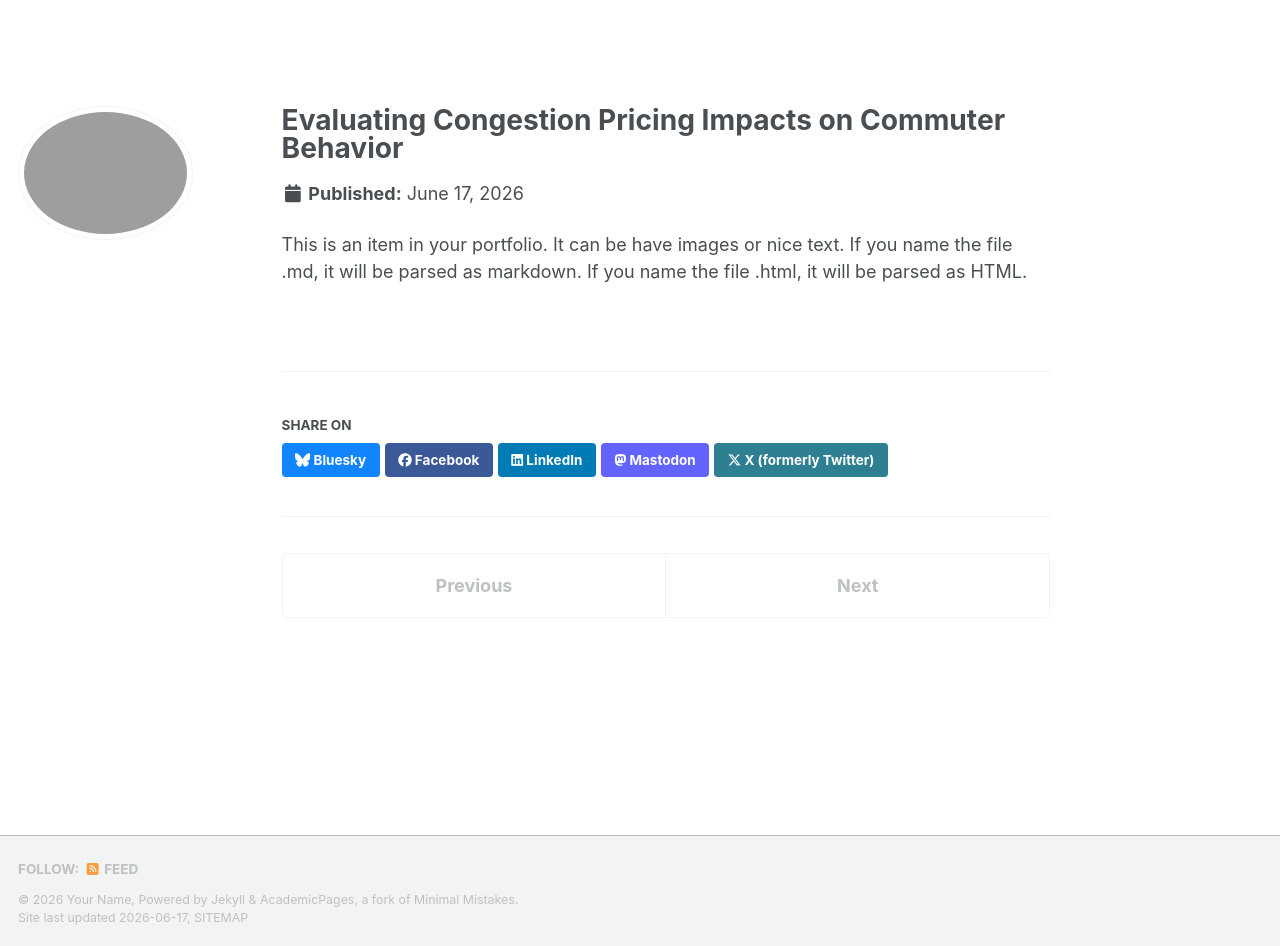
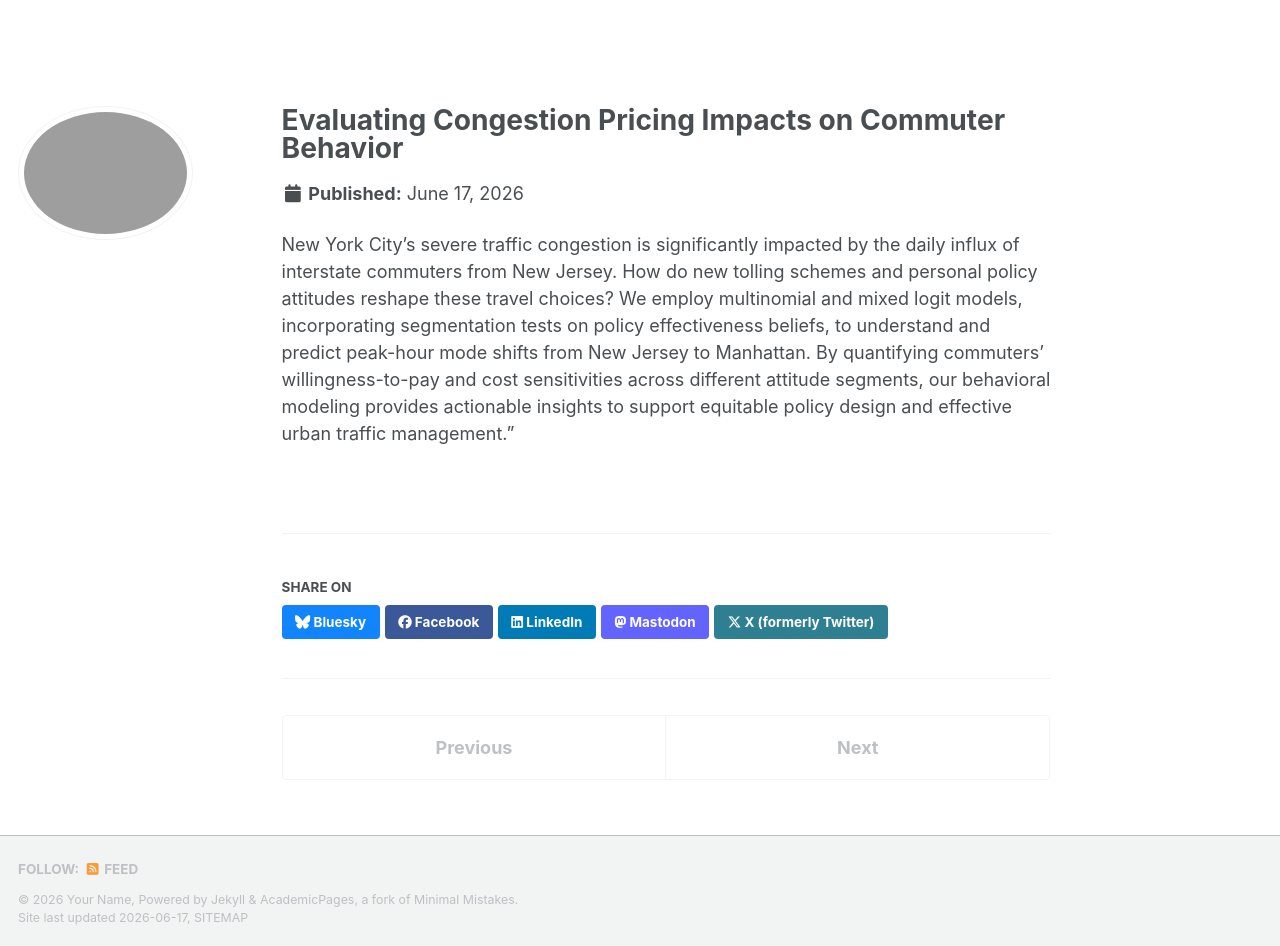
Before and after one commit to Seab0t/Seab0t.github.io, a Jekyll site: the page built from _portfolio/portfolio-1.md, in a window 1280 px wide and 946 px high. Built offline with Jekyll 4.4.1, drawn with Linux system fonts in a browser that asks for light colours; a script bundle is joined from its source files by our own code; library files that are not in the unit come from our copies.

Commit message:
Fix image path and enhance portfolio item description
Updated the teaser image path and revised the content for better clarity and detail.

```diff
--- a/_portfolio/portfolio-1.md
+++ b/_portfolio/portfolio-1.md
@@ -1,10 +1,9 @@
 ---
 title: "Evaluating Congestion Pricing Impacts on Commuter Behavior"
-excerpt: "New York City's severe traffic congestion is significantly impacted by the daily influx of interstate commuters from New Jersey. How do new tolling schemes and personal policy attitudes reshape these travel choices? We employ multinomial and mixed logit models, incorporating segmentation tests on policy effectiveness beliefs, to understand and predict peak-hour mode shifts from New Jersey to Manhattan. By quantifying commuters' willingness-to-pay and cost sensitivities across different attitude segments, our behavioral modeling provides actionable insights to support equitable policy design and effective urban traffic management."
 collection: portfolio
 header:
-  teaser: images/Congestion.png
+  teaser: /images/Congestion.png
 
 ---
 
-This is an item in your portfolio. It can be have images or nice text. If you name the file .md, it will be parsed as markdown. If you name the file .html, it will be parsed as HTML.
+New York City's severe traffic congestion is significantly impacted by the daily influx of interstate commuters from New Jersey. How do new tolling schemes and personal policy attitudes reshape these travel choices? We employ multinomial and mixed logit models, incorporating segmentation tests on policy effectiveness beliefs, to understand and predict peak-hour mode shifts from New Jersey to Manhattan. By quantifying commuters' willingness-to-pay and cost sensitivities across different attitude segments, our behavioral modeling provides actionable insights to support equitable policy design and effective urban traffic management."
```
